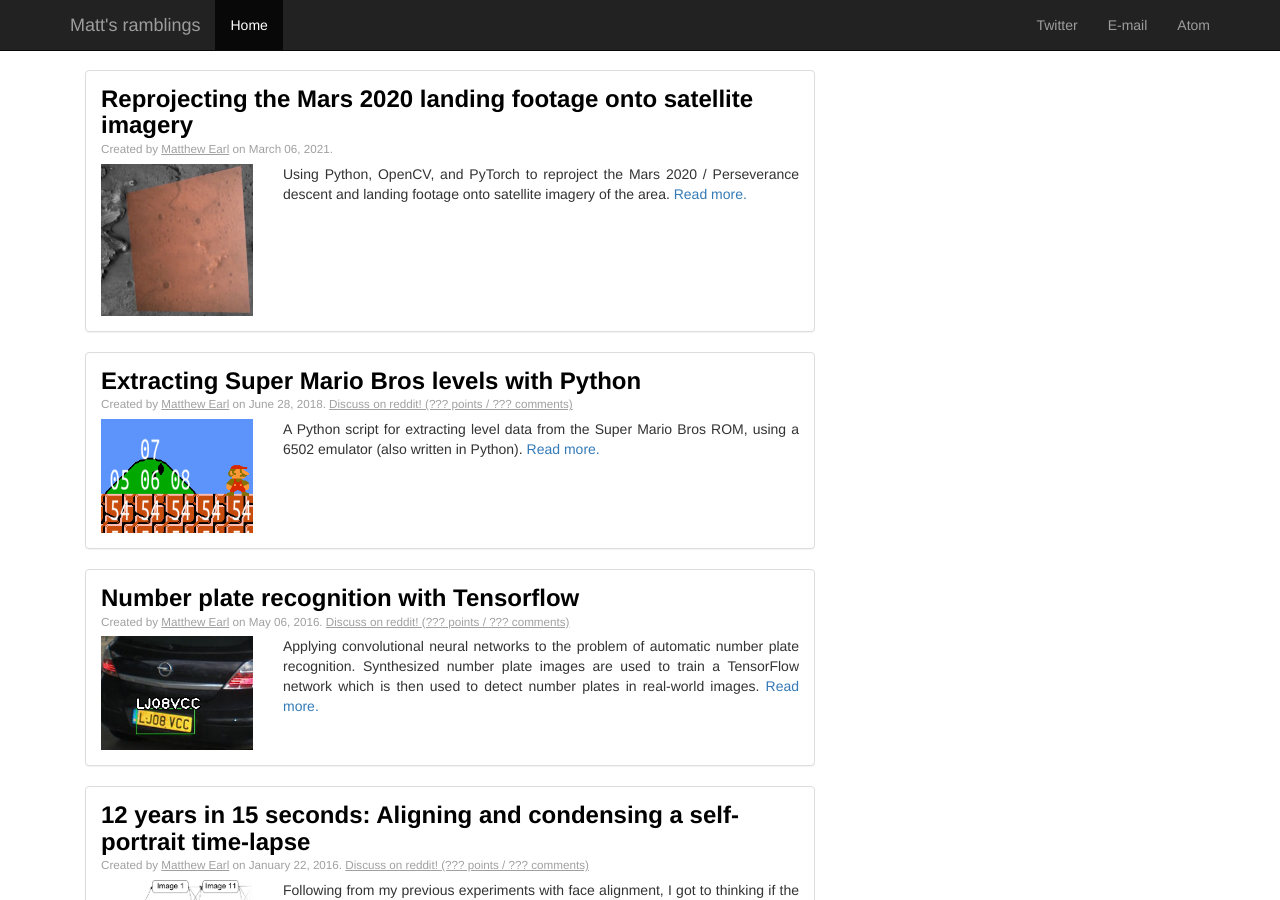
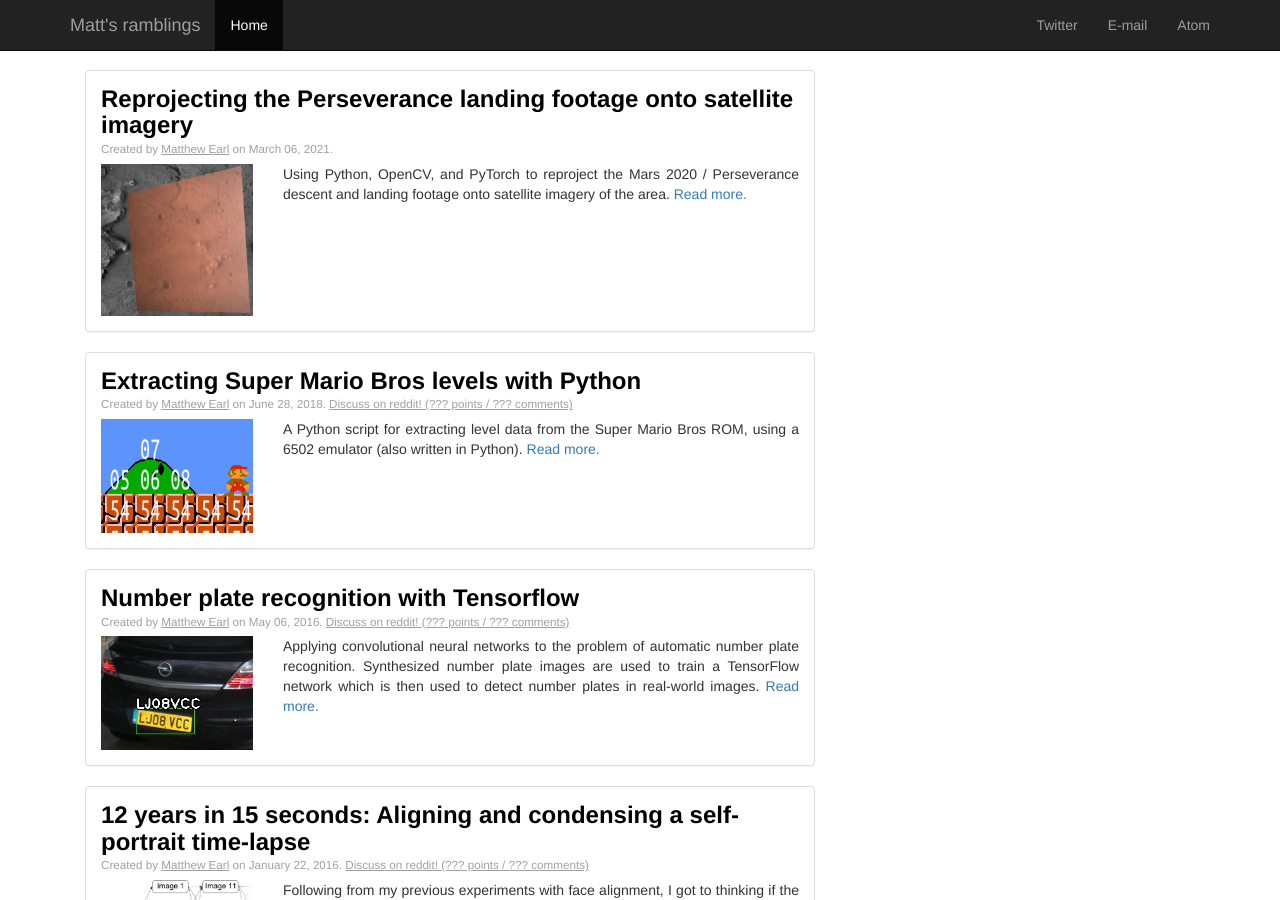
Before and after one commit to matthewearl/matthewearl.github.io, a Jekyll site: the page built from index.html, in a window 1280 px wide and 900 px high. Built offline with Jekyll 4.4.1, drawn with Linux system fonts in a browser that asks for light colours; nearby versions of some CDN libraries; the list of posts is cut into pages by our own code.

Commit message:
change title

```diff
--- a/_posts/2021-03-06-mars2020-reproject.md
+++ b/_posts/2021-03-06-mars2020-reproject.md
@@ -1,6 +1,6 @@
 ---
 layout: default
-title: Reprojecting the Mars 2020 landing footage onto satellite imagery
+title: Reprojecting the Perseverance landing footage onto satellite imagery
 thumbimage: /assets/mars2020-reproject/thumb.jpg
 #reddit-url: https://www.reddit.com/r/programming/comments/8us6jx/how_i_extracted_super_mario_bros_level_data_using/
 excerpt:
```
